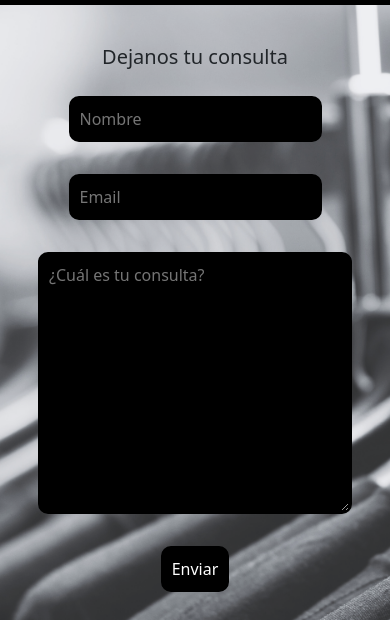
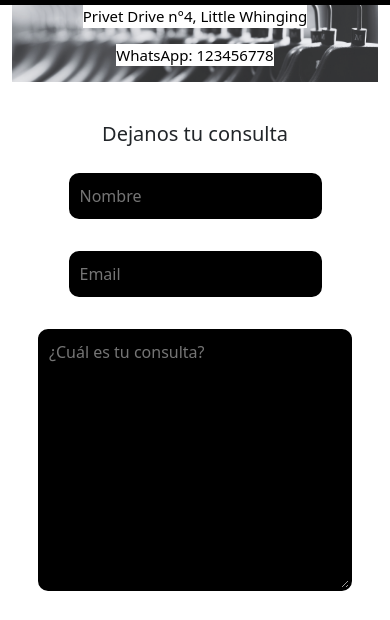
Before and after one commit to marimza/el-armario, a plain HTML site: page Secciones/contacto.html in a window 390 px wide. Shown: the part 51-671 px from the top of the page. Drawn offline with nearby package versions, Linux system fonts and the light colour scheme.

Commit message:
contacto3

```diff
--- a/Secciones/contacto.html
+++ b/Secciones/contacto.html
@@ -23,8 +23,9 @@
         <nav class="navbar navbar-expand-lg minavbar container-fluid bg-black">
             <div class="container-fluid">
                 <a class="navbar-brand text-white" href="../index.html">EL ARMARIO</a>
-                <button class="navbar-toggler bg-white" type="button" data-bs-toggle="collapse" data-bs-target="#navbarNav"
-                    aria-controls="navbarNav" aria-expanded="false" aria-label="Toggle navigation">
+                <button class="navbar-toggler bg-white" type="button" data-bs-toggle="collapse"
+                    data-bs-target="#navbarNav" aria-controls="navbarNav" aria-expanded="false"
+                    aria-label="Toggle navigation">
                     <span class="navbar-toggler-icon"></span>
                 </button>
                 <div class="collapse navbar-collapse" id="navbarNav">
@@ -33,7 +34,8 @@
                             <a class="nav-link text-white active" aria-current="page" href="../index.html">Home</a>
                         </li>
                         <li class="nav-item">
-                            <a class="nav-link text-white" href="../Secciones/remeras-pantalones.html">Remeras y pantalones</a>
+                            <a class="nav-link text-white" href="../Secciones/remeras-pantalones.html">Remeras y
+                                pantalones</a>
                         </li>
                         <li class="nav-item">
                             <a class="nav-link text-white" href="../Secciones/buzos.html">Buzos</a>
@@ -50,17 +52,18 @@
         </nav>
     </header>
 
-    <section class="contacto container-fluid d-flex">
+    <section class="contacto d-flex container-fluid">
         <div class="izq d-flex flex-column justify-content-center align-items-center">
-            <p class=" texto-form text-black bg-white fs-2" data-aos="fade-right" data-aos-duration="2000">Privet Drive n°4, Little Whinging</p>
-            <p class="text-black texto-form bg-white fs-2" data-aos="fade-left" data-aos-duration="2000">WhatsApp: 123456778</p>
+            <p class=" texto-form text-black bg-white" data-aos="fade-right" data-aos-duration="2000">Privet Drive
+                n°4, Little Whinging</p>
+            <p class="text-black texto-form bg-white" data-aos="fade-left" data-aos-duration="2000">WhatsApp:
+                123456778</p>
         </div>
 
-            <form action="" class="formulario container-fluid" data-aos="fade-left" data-aos-duration="2000" >
+        <form action="" class="formulario container-fluid" data-aos="fade-left" data-aos-duration="2000">
             <legend class="legend-form">Dejanos tu consulta</legend>
             <input class="item-form" type="text" placeholder="Nombre">
-                <input class="item-form" class="inputEmail" type="email" placeholder="Email" la name="correo"
-                    id="correo">
+            <input class="item-form" class="inputEmail" type="email" placeholder="Email" la name="correo" id="correo">
             <textarea class="item-form" name="" id="" cols="30" rows="10"
                 placeholder="¿Cuál es tu consulta?"></textarea>
             <input class="item-form enviar text-white" type="submit" value="Enviar">
--- a/styles/style.css
+++ b/styles/style.css
@@ -3,9 +3,10 @@
     padding: 0;
     box-sizing: border-box;
 }
+
 a:hover {
     text-decoration: underline;
-  }
+}
 
 /*  INDEX  */
 .img-texto-inicio {
@@ -98,7 +99,8 @@ footer {
     transition: 0.5s;
 
 }
-.texto-secciones:hover{
+
+.texto-secciones:hover {
     transform: scale(1.1);
 }
 
@@ -195,17 +197,23 @@ footer {
 
     .contacto {
         flex-direction: column;
-        background-image: url('../imgs/fondo-transp.png');
-        background-size: cover;
+        justify-content: center;
     }
-    .formulario{
+
+    .izq {
+        width: 100%
+    }
+
+    .formulario {
         width: 100%;
     }
-    .texto-form{
-        display: none;
+
+    .texto-form {
+        font-size: 15px;
     }
-    .texto-secciones{
-        font-size: 17px;
+
+    .texto-secciones {
+        font-size: 50px;
     }
 
 }
```
Lines whose indentation alone changed are shown as unchanged.
